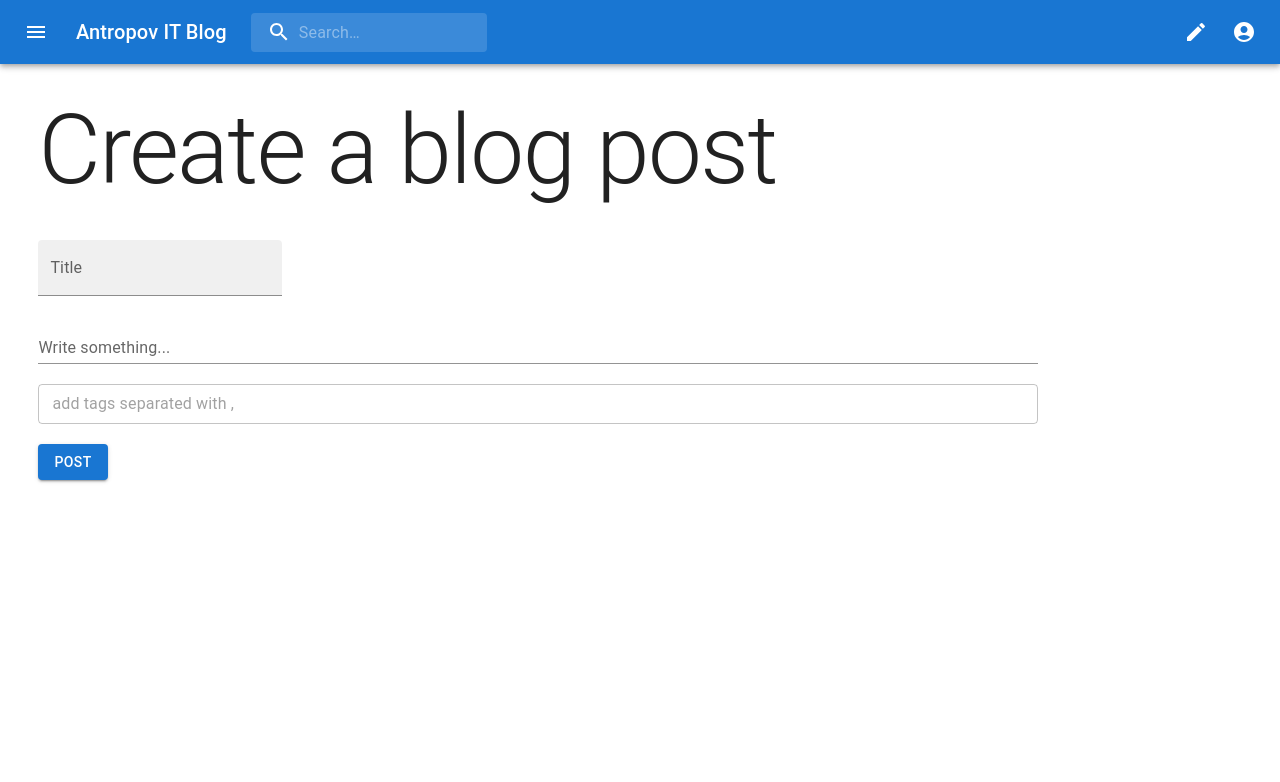
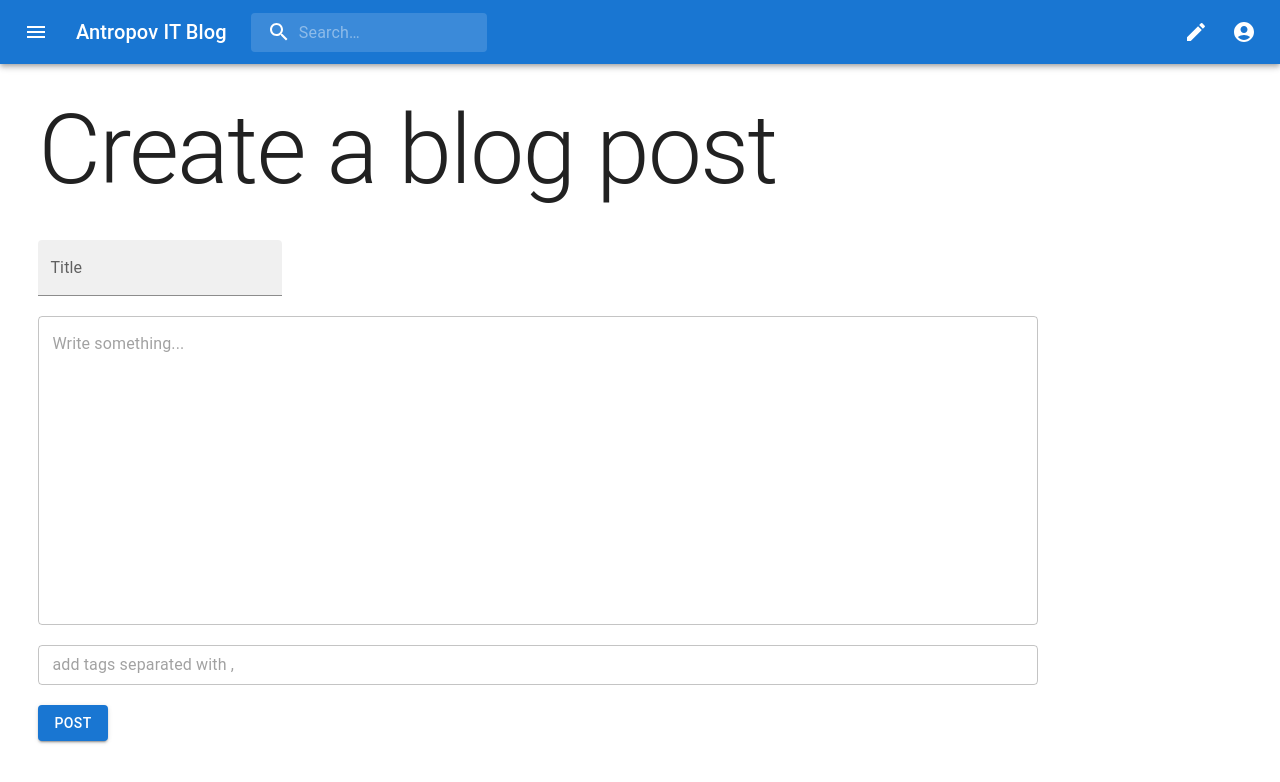
Before and after one commit to pavelantropov/itblog-ui, a React (Create React App) app: page /create in a window 1280 px wide. Shown: the top 782 px of the page. Built offline with nearby package versions, Linux system fonts and the light colour scheme.

Commit message:
Update the body input

```diff
--- a/src/features/blogPost/CreateBlogPost.tsx
+++ b/src/features/blogPost/CreateBlogPost.tsx
@@ -48,11 +48,12 @@ export default function CreateBlogPost() {
         />
         <TextField
           id="body-input"
-          label="Write something..."
+          placeholder="Write something..."
+          variant="outlined"
           multiline
+          minRows={12}
           value={body}
           onChange={handleChangeBody}
-          variant="standard"
           fullWidth
         />
         <TagsInput />
```
